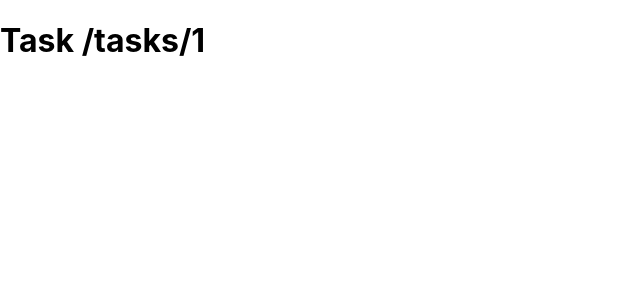
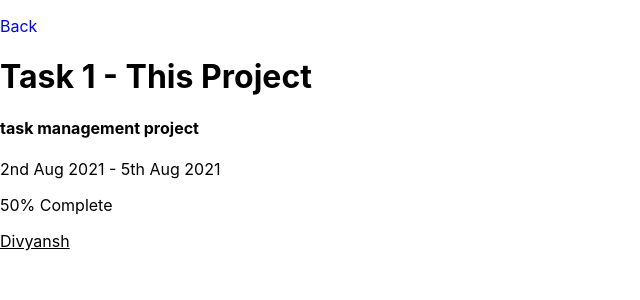
Before and after one commit to diivi/mgmt-dashboard, a Next.js app: page /tasks/1 in a window 1280 px wide. Shown: the top 300 px of the page, without its empty margins (0-640 px from the left). Built offline with nearby package versions, Linux system fonts and the light colour scheme.

Commit message:
sample page for each card

```diff
--- a/pages/tasks/[id].jsx
+++ b/pages/tasks/[id].jsx
@@ -1,10 +1,21 @@
 import { useRouter } from "next/router";
+import { initData } from "../../data/data";
+import moment from "moment";
 
 export default function TasksPage(props) {
+  const tasks = initData.tasks;
   const router = useRouter();
+  const taskId = parseInt(`${router.asPath.split("/")[2]}`);
+  const task = tasks.find((task) => task.id === taskId);
+
   return (
     <div>
-      <h1>Task {`${router.asPath}`}</h1>
+      <p style={{cursor:"pointer",color:"blue"}} onClick = {()=>router.push('/')}>Back</p>
+      <h1>Task {task.id} - {task.title}</h1>
+      <h4>{task.description}</h4>
+      <p>{moment(task.startDate).format("Do MMM YYYY")} - {moment(task.endDate).format("Do MMM YYYY")}</p>
+      <p>{task.percentageComplete}% Complete</p>
+      <ins>{task.owner}</ins>
     </div>
   );
 }
```
Also changed, not shown: styles/globals.css (line endings or trailing spaces), 1 other file (tests, documents, lock files or other folders).
